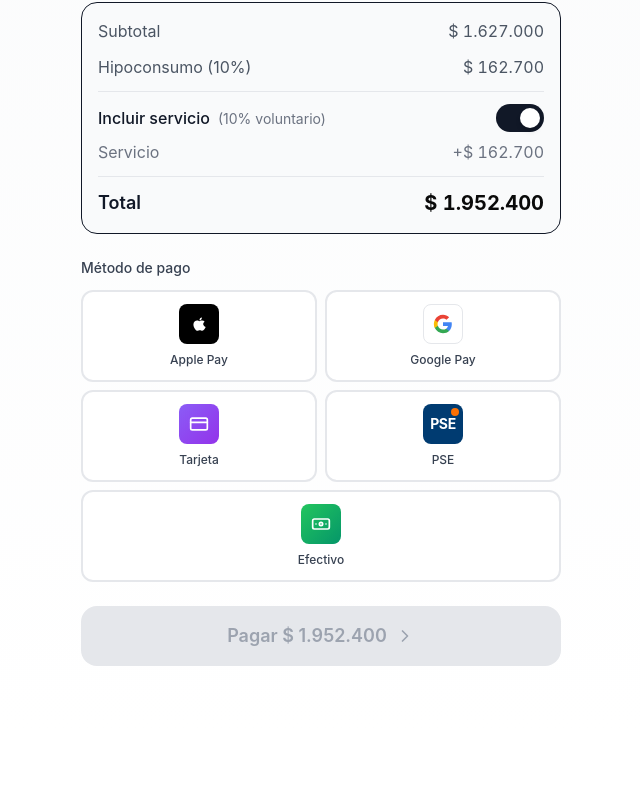
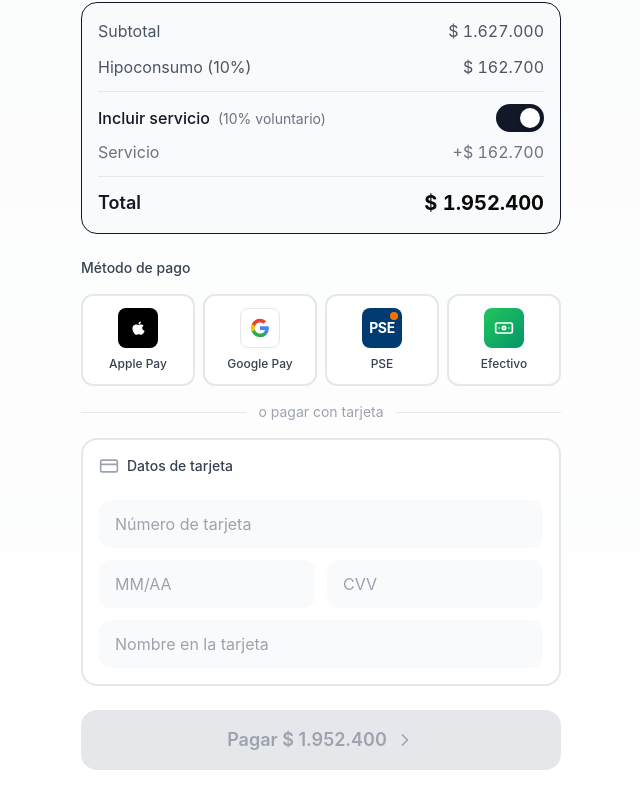
Before and after one commit to hunt-tickets/checkout, a Next.js app: page /checkout in a window 1280 px wide. Shown: the part 441-1250 px from the top of the page, without its empty margins (319-959 px from the left). Before the commit the page ends 1171 px from the top, so only its background shows below. Built offline with nearby package versions, Linux system fonts and the light colour scheme.

Commit message:
feat: Reemplazar botón de tarjeta con formulario de datos

```diff
--- a/app/checkout/page.tsx
+++ b/app/checkout/page.tsx
@@ -39,6 +39,12 @@ export default function CheckoutPage() {
   const [paymentMethod, setPaymentMethod] = useState<PaymentMethod | null>(null)
   const [isProcessing, setIsProcessing] = useState(false)
   const [isPaid, setIsPaid] = useState(false)
+
+  // Card details
+  const [cardNumber, setCardNumber] = useState('')
+  const [cardExpiry, setCardExpiry] = useState('')
+  const [cardCvv, setCardCvv] = useState('')
+  const [cardName, setCardName] = useState('')
 
   // Calculations
   const subtotal = useMemo(() =>
@@ -252,10 +258,10 @@ export default function CheckoutPage() {
         </div>
 
         {/* Payment Methods */}
-        <div className="space-y-3">
+        <div className="space-y-4">
           <p className="text-sm font-medium text-gray-700">Método de pago</p>
 
-          <div className="grid grid-cols-2 gap-2">
+          <div className="grid grid-cols-4 gap-2">
             {/* Apple Pay */}
             <button
               onClick={() => setPaymentMethod('apple-pay')}
@@ -293,21 +299,6 @@ export default function CheckoutPage() {
               <span className="text-xs font-medium text-gray-700">Google Pay</span>
             </button>
 
-            {/* Tarjeta */}
-            <button
-              onClick={() => setPaymentMethod('card')}
-              className={`p-3 rounded-xl border-2 transition-all flex flex-col items-center gap-2 ${
-                paymentMethod === 'card'
-                  ? 'border-gray-900 bg-gray-50'
-                  : 'border-gray-200 hover:border-gray-300 bg-white'
-              }`}
-            >
-              <div className="w-10 h-10 bg-gradient-to-br from-violet-500 to-purple-600 rounded-lg flex items-center justify-center">
-                <CreditCard className="w-5 h-5 text-white" />
-              </div>
-              <span className="text-xs font-medium text-gray-700">Tarjeta</span>
-            </button>
-
             {/* PSE */}
             <button
               onClick={() => setPaymentMethod('pse')}
@@ -327,7 +318,7 @@ export default function CheckoutPage() {
             {/* Efectivo */}
             <button
               onClick={() => setPaymentMethod('cash')}
-              className={`p-3 rounded-xl border-2 transition-all flex flex-col items-center gap-2 col-span-2 ${
+              className={`p-3 rounded-xl border-2 transition-all flex flex-col items-center gap-2 ${
                 paymentMethod === 'cash'
                   ? 'border-gray-900 bg-gray-50'
                   : 'border-gray-200 hover:border-gray-300 bg-white'
@@ -338,6 +329,75 @@ export default function CheckoutPage() {
               </div>
               <span className="text-xs font-medium text-gray-700">Efectivo</span>
             </button>
+          </div>
+
+          {/* Separator */}
+          <div className="flex items-center gap-3">
+            <div className="flex-1 h-px bg-gray-200" />
+            <span className="text-sm text-gray-400">o pagar con tarjeta</span>
+            <div className="flex-1 h-px bg-gray-200" />
+          </div>
+
+          {/* Card Form */}
+          <div
+            onClick={() => setPaymentMethod('card')}
+            className={`bg-white rounded-2xl p-4 space-y-3 border-2 transition-all cursor-pointer ${
+              paymentMethod === 'card' ? 'border-gray-900' : 'border-gray-200'
+            }`}
+          >
+            <div className="flex items-center gap-2 mb-3">
+              <CreditCard className="w-5 h-5 text-gray-400" />
+              <span className="text-sm font-medium text-gray-700">Datos de tarjeta</span>
+            </div>
+
+            <input
+              type="text"
+              placeholder="Número de tarjeta"
+              value={cardNumber}
+              onChange={(e) => {
+                setPaymentMethod('card')
+                const value = e.target.value.replace(/\D/g, '').slice(0, 16)
+                const formatted = value.replace(/(\d{4})/g, '$1 ').trim()
+                setCardNumber(formatted)
+              }}
+              className="w-full px-4 py-3 bg-gray-50 rounded-xl text-gray-900 placeholder-gray-400 focus:outline-none focus:ring-2 focus:ring-gray-900 transition-all"
+            />
+
+            <div className="grid grid-cols-2 gap-3">
+              <input
+                type="text"
+                placeholder="MM/AA"
+                value={cardExpiry}
+                onChange={(e) => {
+                  setPaymentMethod('card')
+                  const value = e.target.value.replace(/\D/g, '').slice(0, 4)
+                  const formatted = value.length > 2 ? `${value.slice(0, 2)}/${value.slice(2)}` : value
+                  setCardExpiry(formatted)
+                }}
+                className="w-full px-4 py-3 bg-gray-50 rounded-xl text-gray-900 placeholder-gray-400 focus:outline-none focus:ring-2 focus:ring-gray-900 transition-all"
+              />
+              <input
+                type="text"
+                placeholder="CVV"
+                value={cardCvv}
+                onChange={(e) => {
+                  setPaymentMethod('card')
+                  setCardCvv(e.target.value.replace(/\D/g, '').slice(0, 4))
+                }}
+                className="w-full px-4 py-3 bg-gray-50 rounded-xl text-gray-900 placeholder-gray-400 focus:outline-none focus:ring-2 focus:ring-gray-900 transition-all"
+              />
+            </div>
+
+            <input
+              type="text"
+              placeholder="Nombre en la tarjeta"
+              value={cardName}
+              onChange={(e) => {
+                setPaymentMethod('card')
+                setCardName(e.target.value)
+              }}
+              className="w-full px-4 py-3 bg-gray-50 rounded-xl text-gray-900 placeholder-gray-400 focus:outline-none focus:ring-2 focus:ring-gray-900 transition-all"
+            />
           </div>
         </div>
 
```
